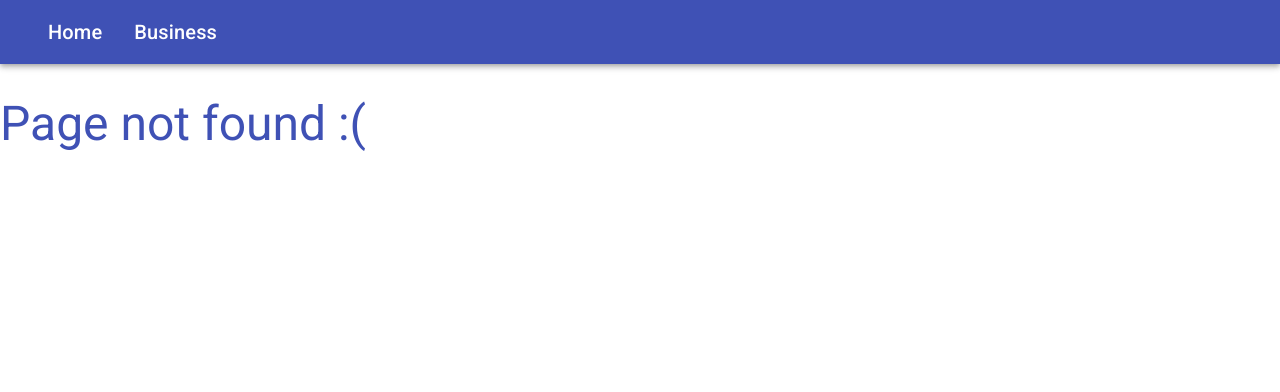
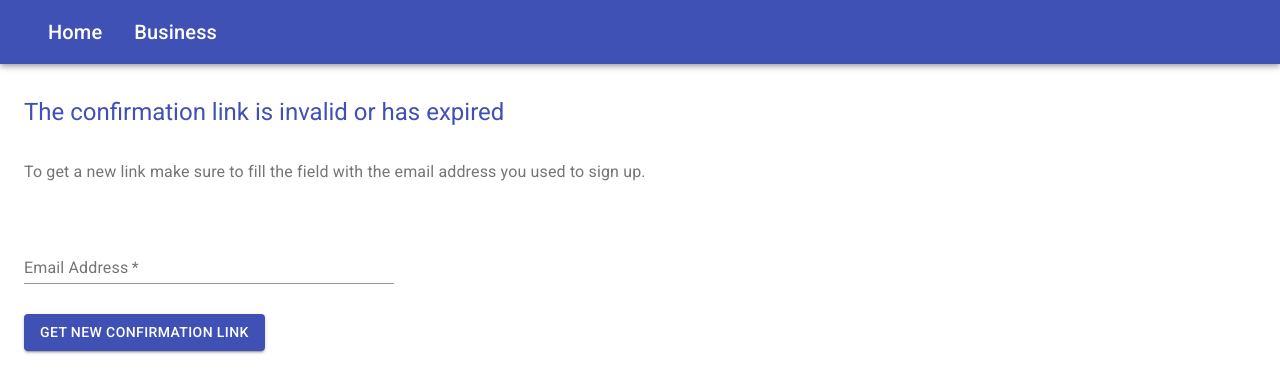
Before and after one commit to MathieuHP/Fash-, a React (Create React App) app in the folder frontend/: page /notconfirm in a window 1280 px wide. Before the commit this address had no page. Shown: the top 392 px of the page. Built offline with nearby package versions, Linux system fonts and the light colour scheme.

Commit message:
confirm email

```diff
--- a/frontend/src/App.js
+++ b/frontend/src/App.js
@@ -11,6 +11,7 @@ import SignUpBusiness from './pages/business/SignUpBusiness'
 import ImagesUploaded from "./pages/business/ImagesUploaded"
 import ChangePwd from './pages/ChangePwd'
 import NotFound from './pages/NotFound'
+import NotConfirm from './pages/NotConfirm'
 
 function App() {
 	// STYLED
@@ -42,7 +43,6 @@ function App() {
 				</div>
 				<div>
 					<Switch>
-						<Route exact path="/" render={(props) => <Home {...props} setTokenState={setTokenState} />} />
 						<Route exact path="/client" render={(props) => <Client {...props} setTokenState={setTokenState} />} />
 						<Route exact path="/changepwd" render={(props) => <ChangePwd tokenState={tokenState} {...props} setTokenState={setTokenState} />} />
 						<Route exact path="/signup" component={SignUp} />
@@ -51,6 +51,9 @@ function App() {
 						<Route exact path="/business/company" render={(props) => <Company {...props} setTokenState={setTokenState} />} />
 						<Route exact path="/business/signupbusiness" component={SignUpBusiness} />
 						<Route exact path="/business/products" render={(props) => <ImagesUploaded {...props} setTokenState={setTokenState} />} />
+						<Route exact path="/notconfirm" render={(props) => <NotConfirm {...props}  />} />
+						<Route exact path="/" render={(props) => <Home {...props} setTokenState={setTokenState} />} />
+						<Route path="/:mail" render={(props) => <Home {...props} setTokenState={setTokenState} />} />
 						<Route path="*" component={NotFound}/>
 					</Switch>
 				</div>
--- a/frontend/src/pages/Home.jsx
+++ b/frontend/src/pages/Home.jsx
@@ -1,5 +1,6 @@
 import React, { useState, useEffect } from 'react';
 import { NavLink, useHistory } from "react-router-dom";
+import { useParams} from "react-router";
 import axios from 'axios'
 
 // MATERIAL UI
@@ -44,17 +45,22 @@ function Home(props) {
     // STATE
     const [email, setEmail] = useState('')
     const [password, setPassword] = useState('')
-    const [connectionMessage, setConnectionMessage] = useState('')
+	const [connectionMessage, setConnectionMessage] = useState('')
+	const [emailConfirm, setEmailConfirm] = useState('')
 
     const history = useHistory();
-    const token = localStorage.usertoken
+	const token = localStorage.usertoken
+	let { mail } = useParams();
 
     useEffect(() => {
         if(token){
             props.setTokenState(token)
             history.push("/client")
         } else {
-            props.setTokenState('')
+			props.setTokenState('')
+			if (mail === 'confirm') {
+				setEmailConfirm(<Typography variant="subtitle1" align="center" color="textSecondary" component="h6">Your email has been verified</Typography>)
+			}
         }
     }, []);
 
@@ -98,6 +104,7 @@ function Home(props) {
 				<Typography component="h1" variant="h5">
 					Log In
 				</Typography>
+				{emailConfirm}
 				<form onSubmit={(e) => onSubmit(e)} className={classes.form} noValidate>
 					<Grid container spacing={2}>
 						<Grid item xs={12}>
--- /dev/null
+++ b/frontend/src/pages/NotConfirm.jsx
@@ -0,0 +1,66 @@
+import React, { useState } from 'react'
+import Typography from '@material-ui/core/Typography';
+import { Button } from '@material-ui/core';
+import Input from '@material-ui/core/Input';
+import Container from '@material-ui/core/Container';
+import TextField from '@material-ui/core/TextField';
+import { makeStyles } from '@material-ui/core/styles';
+
+
+function NotFound() {
+    const useStyles = makeStyles(theme => ({
+        title: {
+            marginBottom: 30
+        },
+        secondTitle:{
+            marginBottom: 50
+        },
+        textField: {
+            marginBottom: 30,
+            width: '30%'
+        },
+        button: {
+            display: 'block',
+            textAlign: 'center'
+        }
+    }));
+
+    const classes = useStyles();
+
+    const [email, setEmail] = useState('');
+
+    const sendLink = () => {
+        if (email > 0) {
+
+        }
+    }
+
+    return (
+        <div>
+            <Container component="main">
+                <Typography className={classes.title} variant="h5" color="primary" component="h5">
+                    The confirmation link is invalid or has expired
+                </Typography>
+                <Typography className={classes.secondTitle} variant="subtitle1" color="textSecondary" component="h6">
+                    To get a new link make sure to fill the field with the email address you used to sign up.
+                </Typography>
+                <TextField
+                    required
+                    fullWidth
+                    id="email"
+                    label="Email Address"
+                    name="email"
+                    autoComplete="email"
+                    value={email}
+                    onChange={(e) => setEmail(e.target.value)}
+                    className={classes.textField}
+                />
+                <Button className={classes.button}  variant="contained" color="primary" onClick={sendLink}>
+                    Get new confirmation link
+                </Button>
+            </Container>
+        </div>
+    )
+}
+
+export default NotFound
```
Also changed, not shown: 1 other file (tests, documents, lock files or other folders).
